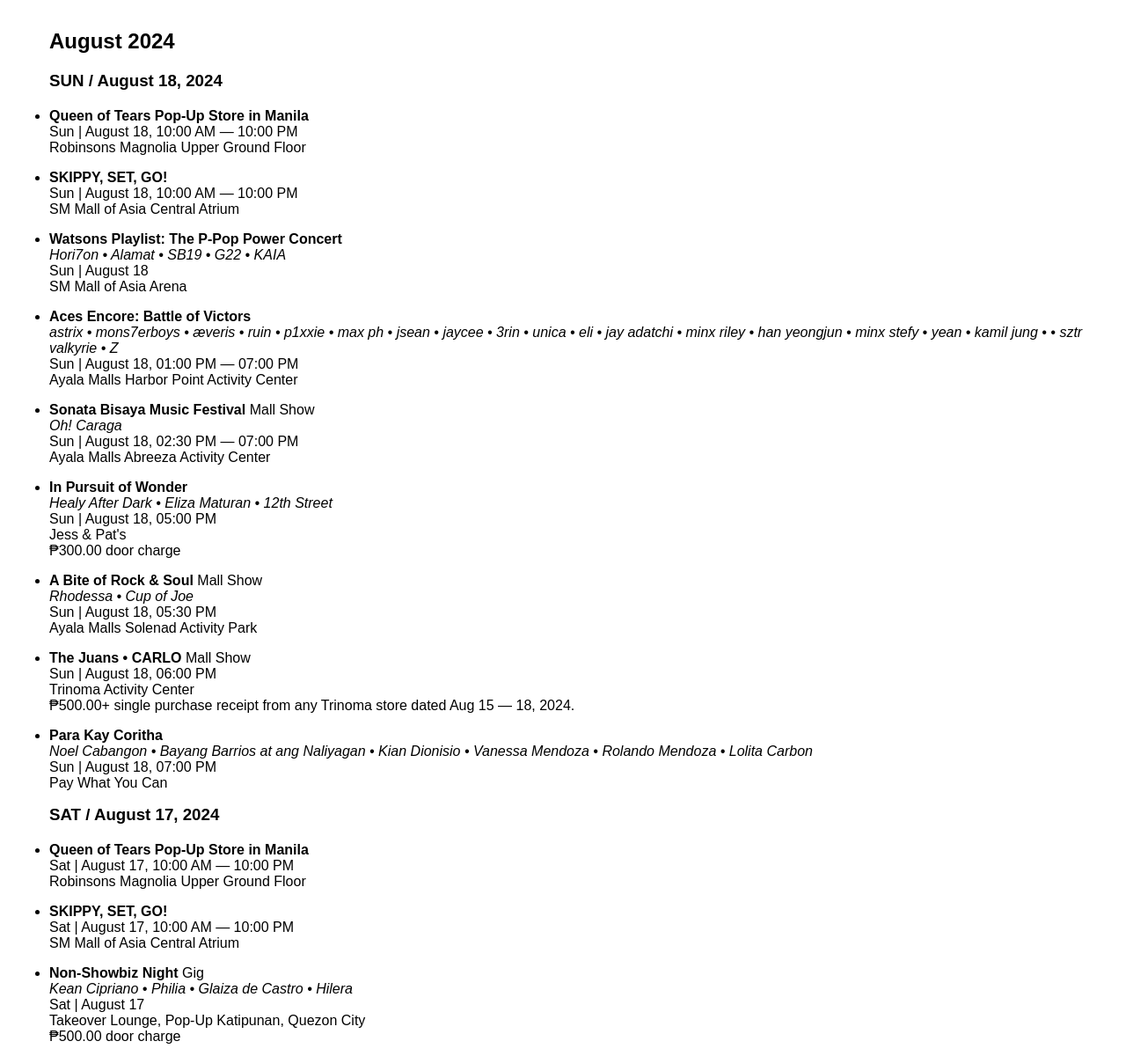
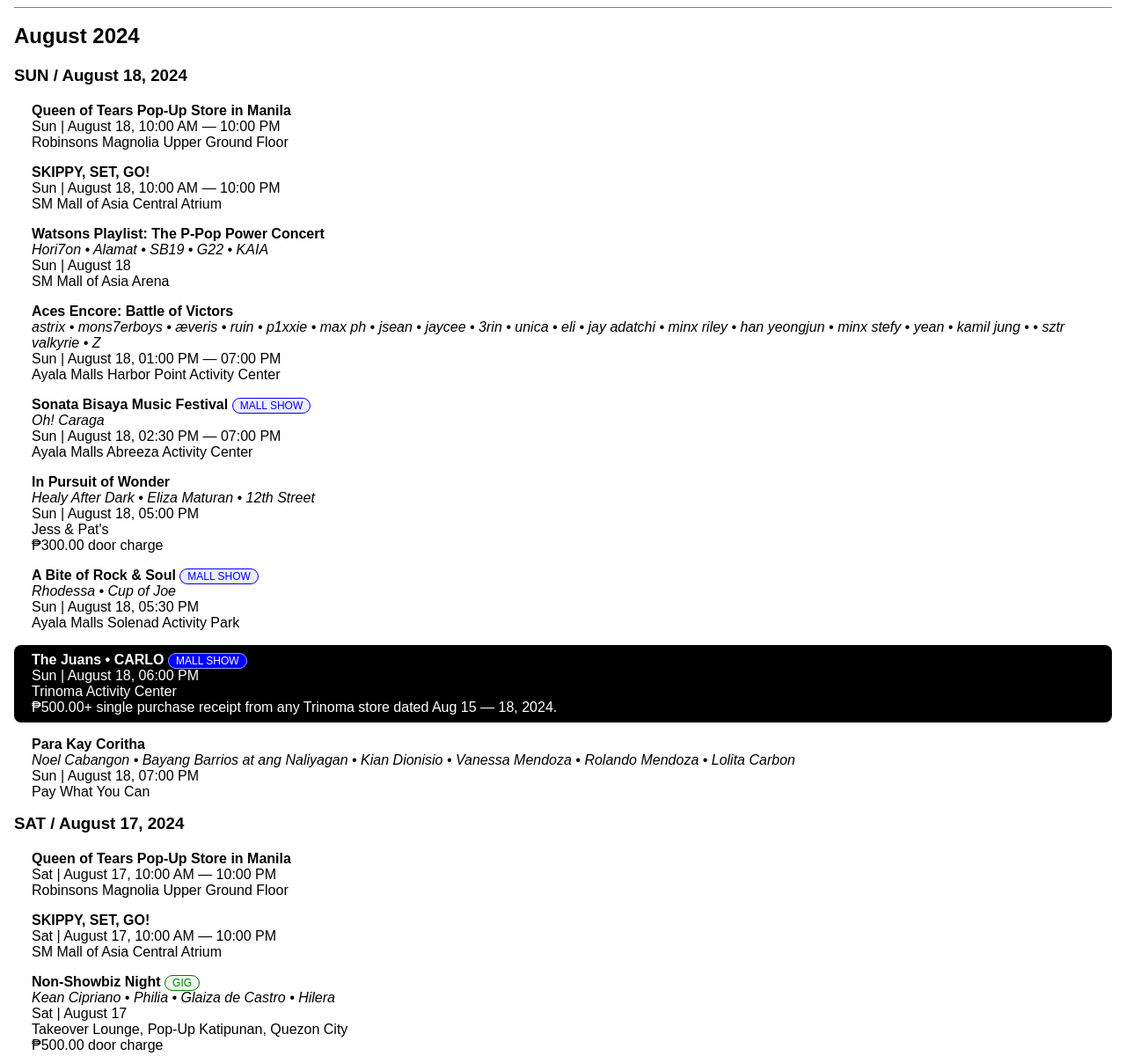
Before and after one commit to yohancon/events, a plain HTML site: page past-events.html in a window 1280 px wide. Shown: the part 158-1358 px from the top of the page at 88% size. Drawn offline with Linux system fonts and the light colour scheme.

Commit message:
Update styles.css
- Remove bullets beside list items
- Add rules for event type
- Add rules for attended events

```diff
--- a/css/styles.css
+++ b/css/styles.css
@@ -8,8 +8,13 @@
     box-sizing: border-box;
 }
 
+ul {
+    list-style-type: none;
+    padding: 0;
+}
+
 nav {
-    background-color: #1c4535;
+    background-color: black;
     color: white;
     padding: 16px;
 
@@ -18,12 +23,10 @@ nav {
 }
 
 nav ul {
-    list-style-type: none;
     display: flex;
     gap: 20px;
     justify-content: center;
     align-items: center;
-    padding: 0;
 }
 
 nav ul li a {
@@ -37,8 +40,10 @@ nav ul li a:hover {
 
 .logo {
     margin-right: auto;
-    font-size: 1.5rem;
+    font-size: 1.125rem;
     font-weight: bolder;
+    text-transform: uppercase;
+    font-style: italic;
 }
 
 .current {
@@ -50,12 +55,9 @@ main {
     padding: 16px;
 }
 
-main ul {
-    padding-left: 40px;
-}
-
 main li {
     margin-bottom: 16px;
+    padding-left: 20px;
 }
 
 main h1 {
@@ -63,13 +65,67 @@ main h1 {
 }
 
 main h2 {
-    margin: 36px 0 20px;
+    margin: 18px 0 20px;
+    padding-top: 18px;
+    border-top: 1px solid gray;
+
 }
 
 main h3 {
     margin: -10px 0 10px;
     padding: 10px 0;
     background-color: white;
-    position: sticky;
-    top: 59.5px;
+    color: black;
 }
+
+.type {
+    border: 1px solid;
+    color: white;
+    font-size: 0.75rem;
+    padding: 0.075rem 0.5rem;
+    border-radius: 1rem;
+    text-transform: uppercase;
+}
+
+.gig {
+    color: green;
+    background-color: #00800011;
+    border-color: green;
+}
+
+.concert {
+    color: red;
+    background-color: #ff000011;
+    border-color: red;
+}
+
+.mall {
+    color: blue;
+    background-color: #0000ff11;
+    border-color: blue;
+}
+
+.attended {
+    padding-top: 8px;
+    padding-bottom: 8px;
+    border-radius: 8px;
+    background-color: black;
+    color: white;
+}
+
+.attended .type {
+    color: white;
+    border: 1px solid #ffffff99;
+}
+
+.attended .mall {
+    background-color: blue;
+}
+
+.attended .concert {
+    background-color: red;
+}
+
+.attended .gig {
+    background-color: green;
+}
```
